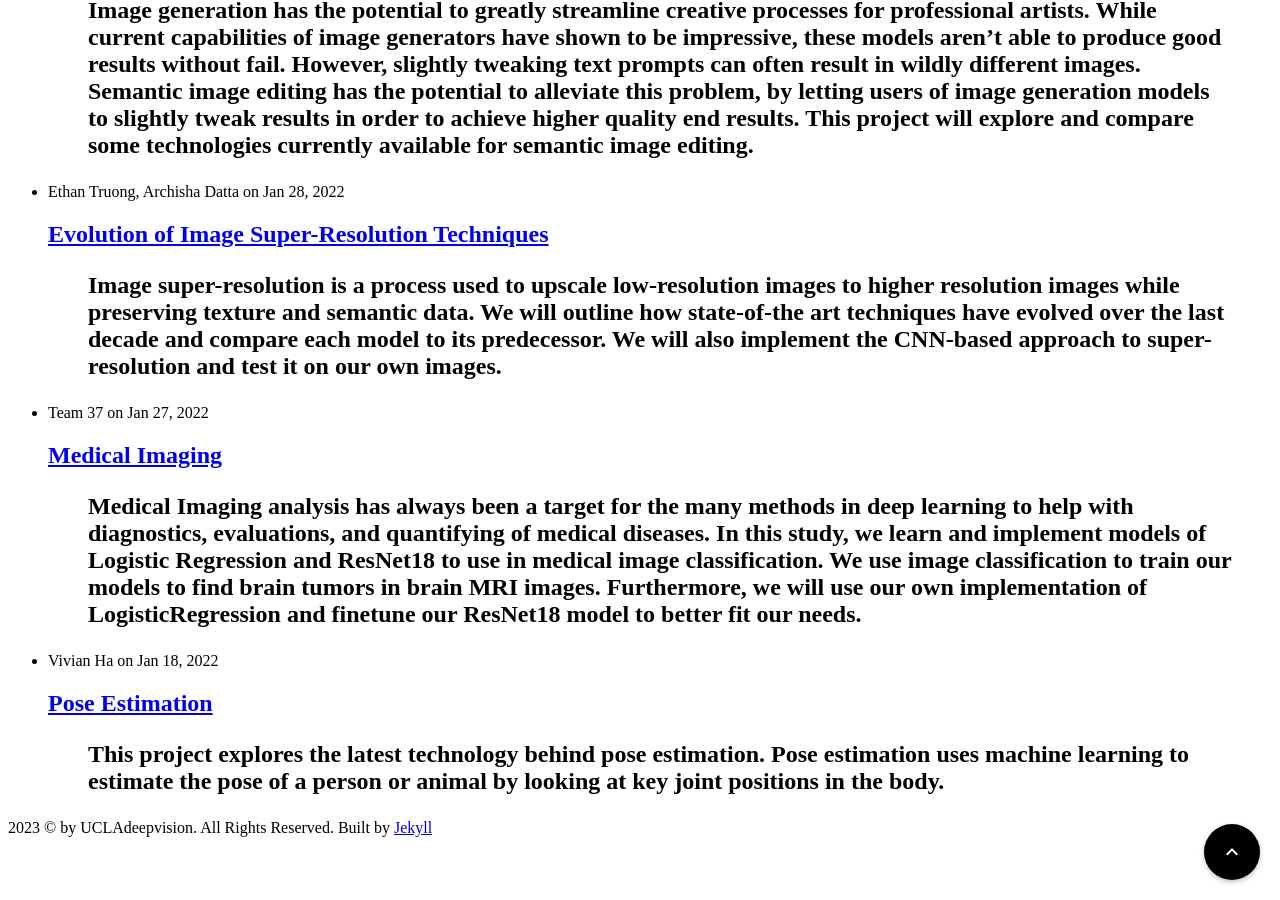
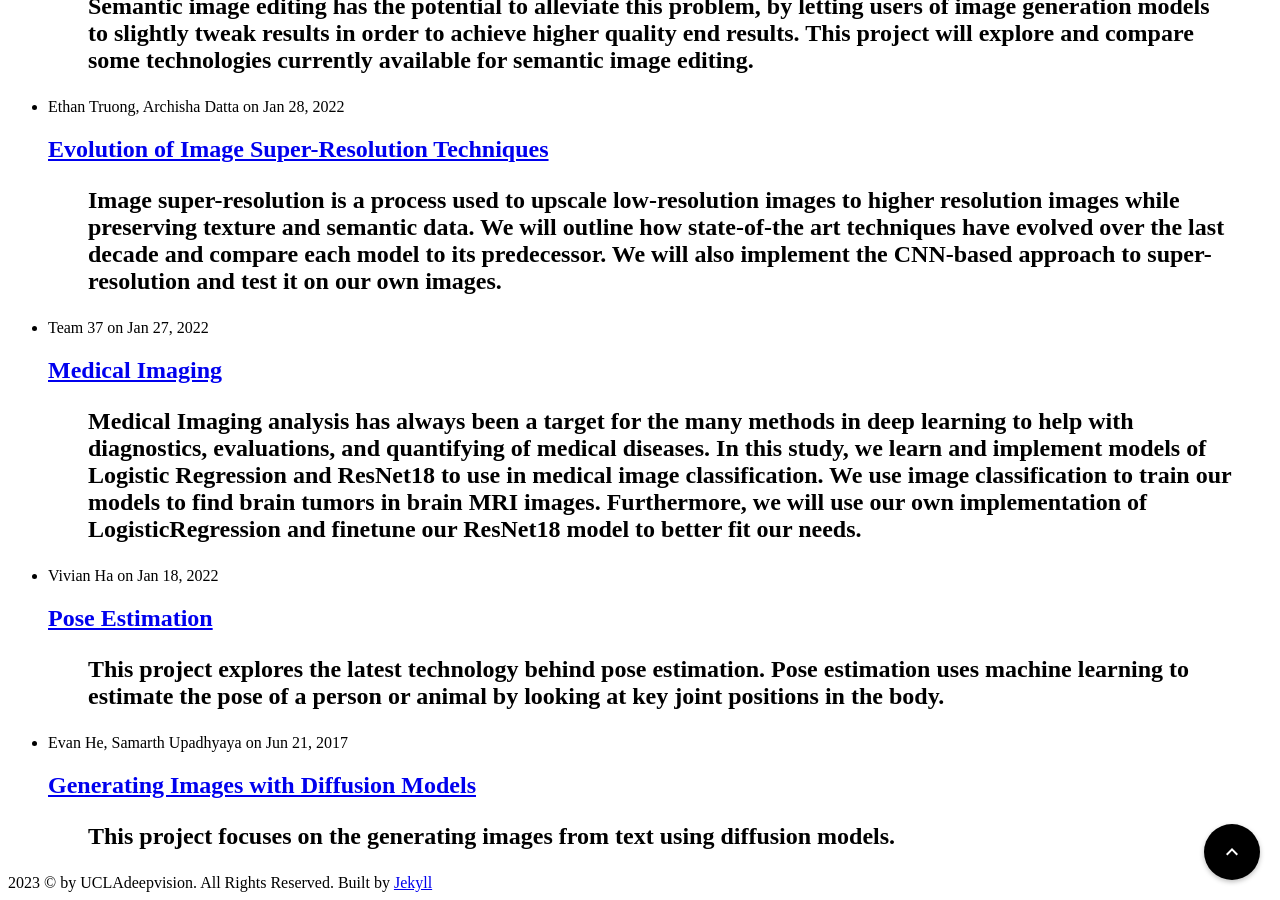
Before and after one commit to UCLAdeepvision/CS188-Projects-2023Winter, a Jekyll site: the page built from index.html, in a window 1280 px wide and 900 px high, scrolled down 17358 px. Built offline with Jekyll 4.4.1, drawn with Linux system fonts in a browser that asks for light colours; some of the changed text lies outside the part shown.

Commit message:
Update 2023-01-29-team21-generating-images-diffusion-models.md

```diff
--- a/_posts/2023-01-29-team21-generating-images-diffusion-models.md
+++ b/_posts/2023-01-29-team21-generating-images-diffusion-models.md
@@ -1,14 +1,18 @@
 ---
 layout: post
 comments: true
-author:
-date: 2023-03-27
+title: Generating Images with Diffusion Models
+author: Evan He, Samarth Upadhyaya
+date: 2017-06-21 01:09:00
 ---
 
+> This project focuses on the generating images from text using diffusion models.
 <!--more-->
+
 {: class="table-of-content"}
-* TOC
-{:toc}
+
+- TOC
+    {:toc}
 
 # Fine-tuning stable diffusion using textual inversion
 
```
